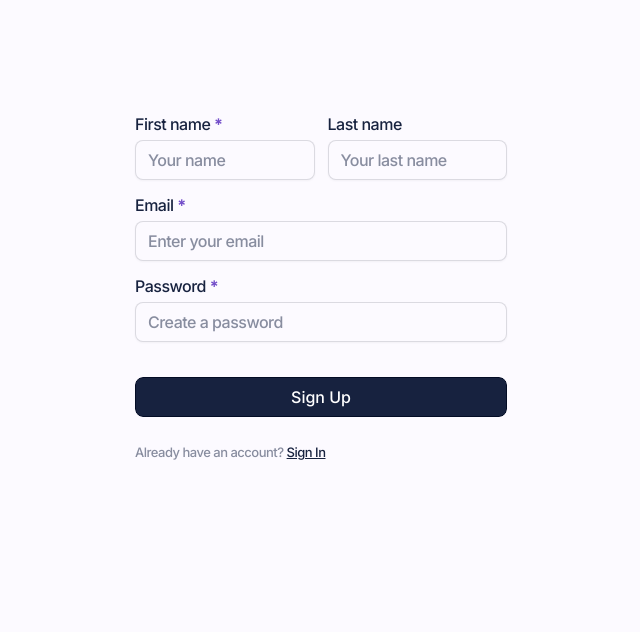
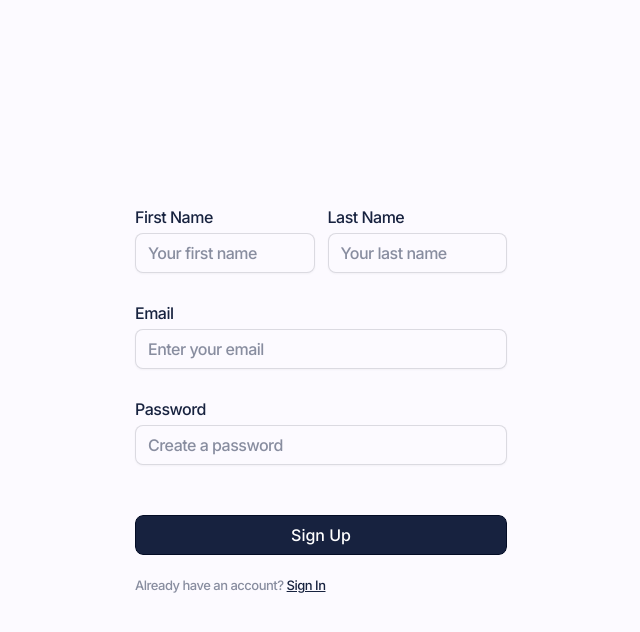
Before and after one commit to findsam/auth-frontend, a React (Vite) app: page /account/sign-up in a window 1280 px wide. Shown: the top 632 px of the page, without its empty margins (319-959 px from the left). Built offline with nearby package versions, Linux system fonts and the light colour scheme.

Commit message:
generic input component for react-hook-form

```diff
--- /dev/null
+++ b/src/components/input.tsx
@@ -0,0 +1,38 @@
+import {
+  useFormContext,
+  FieldValues,
+  Path,
+  RegisterOptions,
+} from "react-hook-form";
+
+interface InputFieldProps<T extends FieldValues> {
+  name: Path<T>;
+  label: string;
+  placeholder?: string;
+  required?: boolean;
+  type?: string;
+  registerOptions?: RegisterOptions<T, Path<T>>;
+}
+
+const InputField = <T extends FieldValues>(props: InputFieldProps<T>) => {
+  const methods = useFormContext<T>();
+  return (
+    <div className="form__row">
+      <label className="form__row__label">
+        {props.label}{" "}
+        {props.required && <span className="form__row__label__star">*</span>}
+      </label>
+      <input
+        type={props.type || "text"}
+        placeholder={props.placeholder}
+        {...methods.register(props.name)}
+        {...props}
+      />
+      <p className="form__row__error">
+        {methods.formState.errors[props.name]?.message as string}
+      </p>
+    </div>
+  );
+};
+
+export default InputField;
--- a/src/libs/_.css
+++ b/src/libs/_.css
@@ -89,7 +89,7 @@ body {
   width: 100%;
   display: flex;
   flex-direction: column;
-  gap: 1.3rem;
+  gap: 0.8rem;
 }
 .form__row {
   display: grid;
@@ -110,6 +110,14 @@ body {
 .form__row__label__star {
   color: var(--accent);
   font-weight: 700;
+}
+.form__row__error {
+  margin-top: 0.8rem;
+  font-size: 1.2rem;
+  color: #c7433a;
+  min-height: 1.2rem;
+  max-height: 1.2rem;
+  height: 100%;
 }
 label {
   margin-bottom: 0.4rem;
@@ -146,6 +154,8 @@ button {
   color: var(--light);
   font-size: 1.6rem;
   border-radius: var(--radius);
+  transition: all 124ms;
+  transition-timing-function: linear;
 }
 button:hover {
   cursor: pointer;
--- a/src/libs/queries.ts
+++ b/src/libs/queries.ts
@@ -6,9 +6,7 @@ import {
   SignUpRequest,
 } from "~/libs/types";
 import { axios, endpoints } from "~/libs/endpoint";
-import { getCookie } from "~/libs/util";
 import { AxiosError } from "axios";
-import { toast } from "sonner";
 
 export function useLogin() {
   return useMutation<
--- a/src/libs/util.tsx
+++ b/src/libs/util.tsx
@@ -30,6 +30,7 @@ export const renderErrors = <T extends FieldValues>(items: FieldErrors<T>) => {
     const error = items[key];
     if (error) errors.push(error.message?.toString());
   }
+
   return (
     <ul>
       {errors.map((e) => (
--- a/src/pages/account/signUp.tsx
+++ b/src/pages/account/signUp.tsx
@@ -8,7 +8,7 @@ import { joiResolver } from "@hookform/resolvers/joi";
 import { SignUpRequest } from "~/libs/types";
 import { useSignUp } from "~/libs/queries";
 import Joi from "joi";
-import { renderErrors } from "~/libs/util";
+import InputField from "~/components/input";
 
 const SignUp: React.FC = () => {
   const signUpQuery = useSignUp();
@@ -41,41 +41,27 @@ const SignUp: React.FC = () => {
         <FormProvider {...methods}>
           <form onSubmit={methods.handleSubmit(signUp)} className="form">
             <span style={{ display: "flex", gap: "1.3rem" }}>
-              <span className="form__row">
-                <label className="form__row__label">
-                  First name <span className="form__row__label__star">*</span>
-                </label>
-                <input
-                  {...methods.register("firstName")}
-                  placeholder="Your name"
-                />
-              </span>
-              <span className="form__row">
-                <label>Last name</label>
-                <input
-                  placeholder="Your last name"
-                  {...methods.register("lastName")}
-                />
-              </span>
-            </span>
-            <span className="form__row">
-              <label className="form__row__label">
-                Email <span className="form__row__label__star">*</span>
-              </label>
-              <input
-                placeholder="Enter your email"
-                {...methods.register("email")}
+              <InputField<SignUpRequest>
+                name="firstName"
+                label="First Name"
+                placeholder="Your first name"
               />
-            </span>{" "}
-            <span className="form__row">
-              <label className="form__row__label">
-                Password <span className="form__row__label__star">*</span>
-              </label>
-              <input
-                placeholder="Create a password"
-                {...methods.register("password")}
+              <InputField<SignUpRequest>
+                name="lastName"
+                label="Last Name"
+                placeholder="Your last name"
               />
             </span>
+            <InputField<SignUpRequest>
+              name="email"
+              label="Email"
+              placeholder="Enter your email"
+            />
+            <InputField<SignUpRequest>
+              name="password"
+              label="Password"
+              placeholder="Create a password"
+            />
             <button className="form__submit" type="submit">
               Sign Up{" "}
             </button>
@@ -85,7 +71,7 @@ const SignUp: React.FC = () => {
             </p>
           </form>
         </FormProvider>
-        {renderErrors<SignUpRequest>(methods.formState.errors)}
+        {/* {renderErrors<SignUpRequest>(methods.formState.errors)} */}
       </div>
     </>
   );
```
